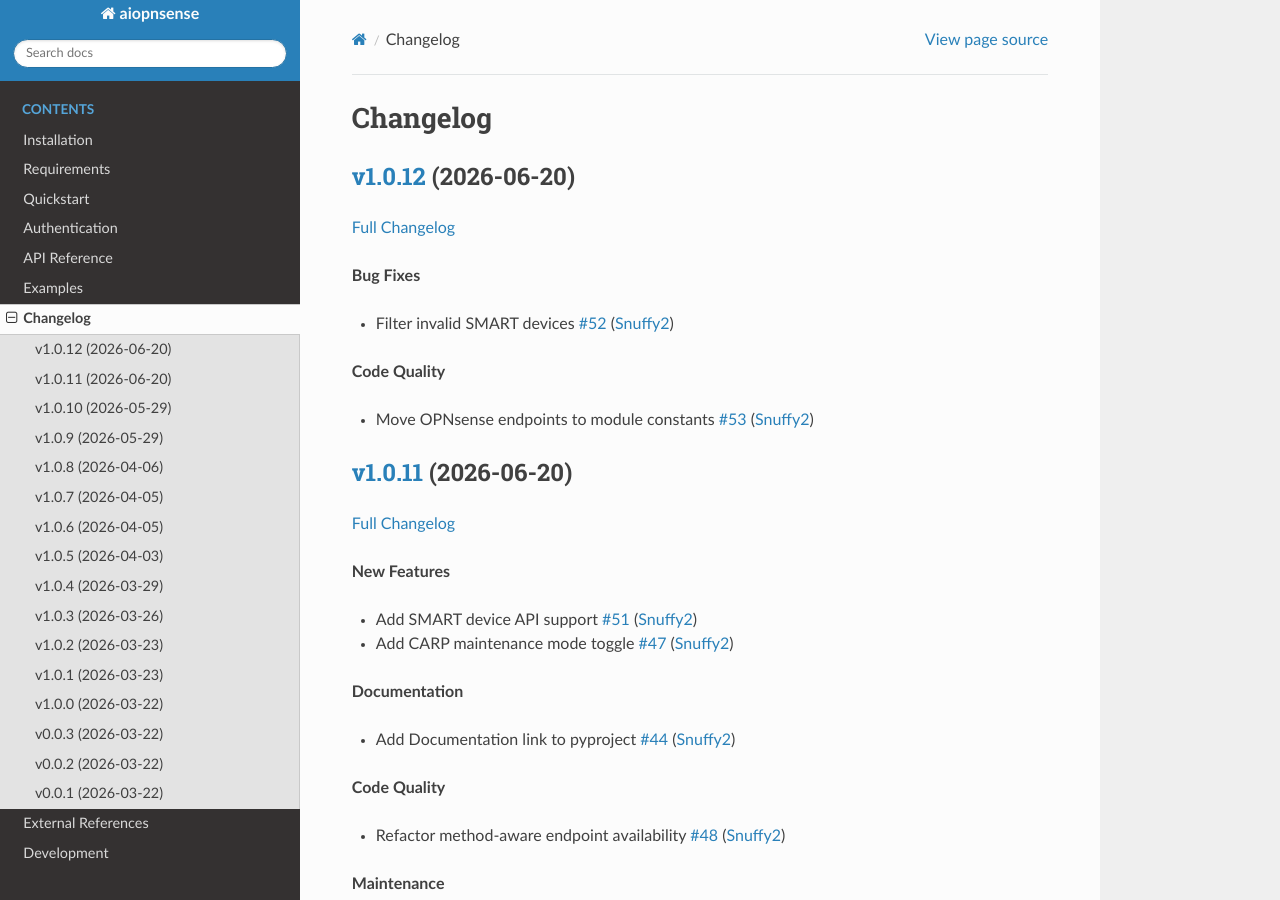
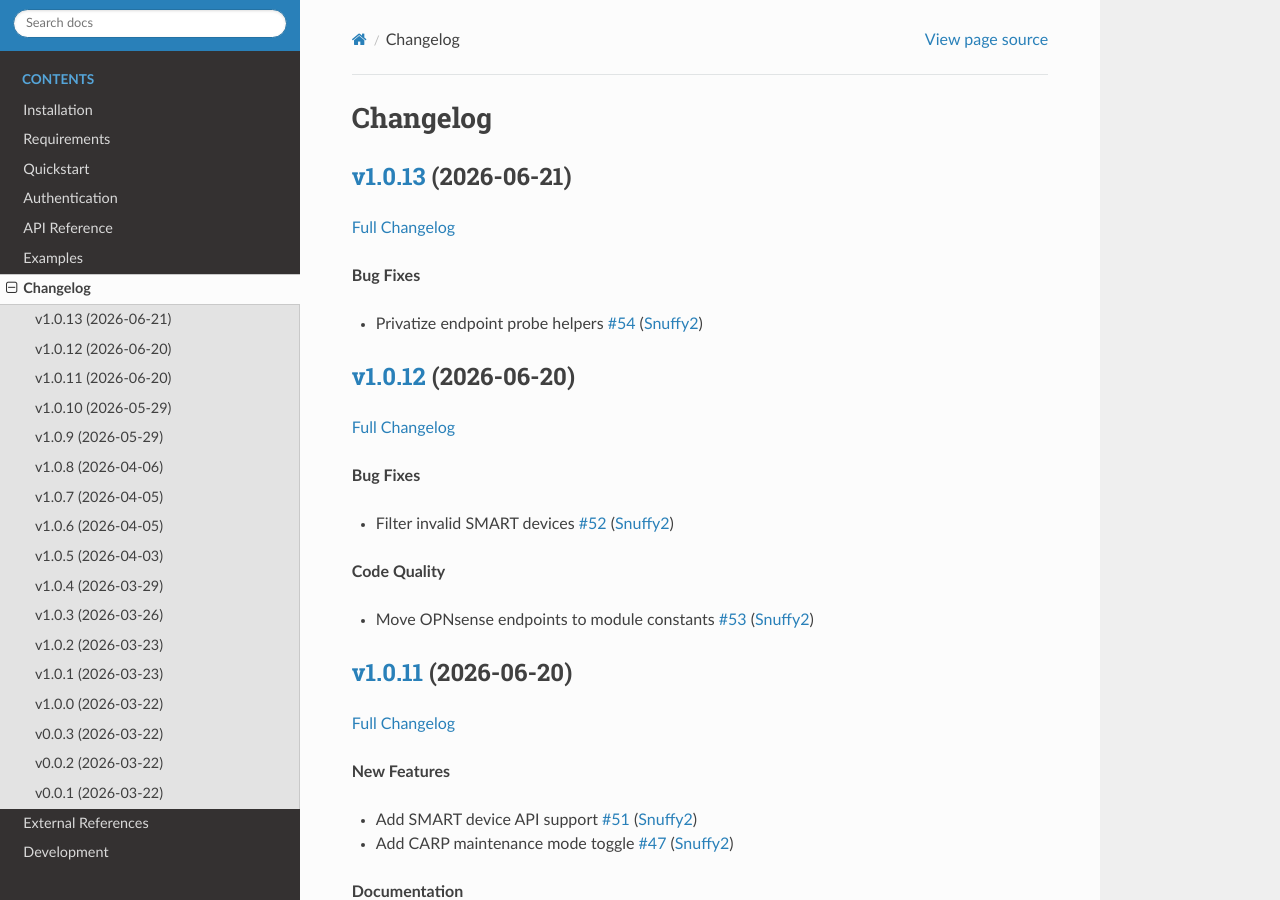
Before and after one commit to Snuffy2/aiopnsense, a Sphinx documentation site: the page built from docs/source/changelog.md, in a window 1280 px wide and 900 px high. Built offline with Sphinx 7.4.7 and the Read the Docs theme 3.1.0, drawn with Linux system fonts in a browser that asks for light colours; the version number could not be read and is left out.

Commit message:
Update changelog [skip ci]

```diff
--- a/docs/source/changelog.md
+++ b/docs/source/changelog.md
@@ -1,4 +1,12 @@
 # Changelog
+
+## [v1.0.13](https://github.com/Snuffy2/aiopnsense/tree/v1.0.13) (2026-06-21)
+
+[Full Changelog](https://github.com/Snuffy2/aiopnsense/compare/v1.0.12...v1.0.13)
+
+**Bug Fixes**
+
+- Privatize endpoint probe helpers [\#54](https://github.com/Snuffy2/aiopnsense/pull/54) ([Snuffy2](https://github.com/Snuffy2))
 
 ## [v1.0.12](https://github.com/Snuffy2/aiopnsense/tree/v1.0.12) (2026-06-20)
 
```
